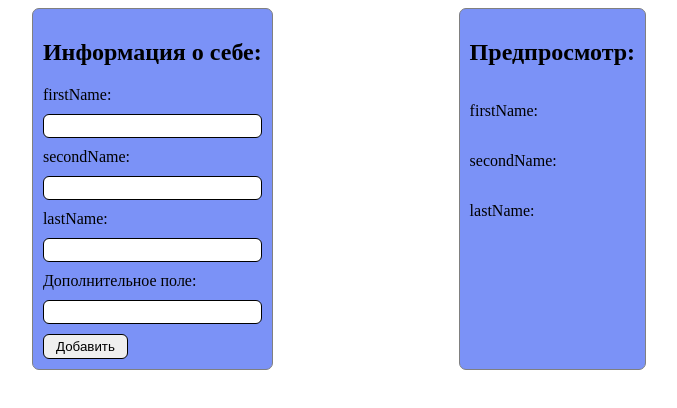
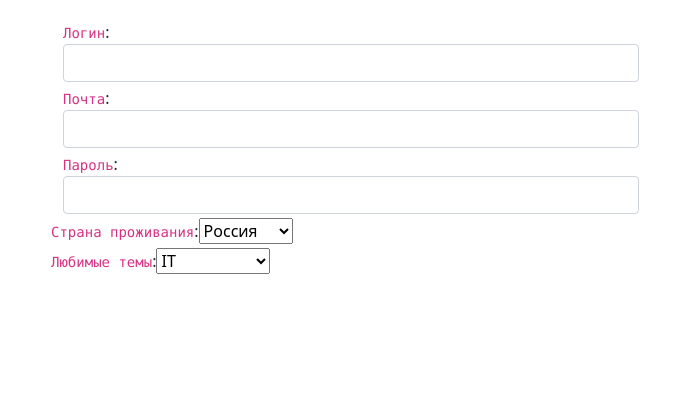
Before and after one commit to GHJKer/lesson-4-git, a Vue app: page / in a window 1280 px wide. Shown: the top 408 px of the page, without its empty margins (301-978 px from the left). Built offline with nearby package versions, Linux system fonts and the light colour scheme.

Commit message:
forms
just a new lesson

```diff
--- a/package.json
+++ b/package.json
@@ -1,5 +1,5 @@
 {
-  "name": "lesson-4",
+  "name": "lesson-5",
   "version": "0.1.0",
   "private": true,
   "scripts": {
@@ -8,6 +8,8 @@
     "lint": "vue-cli-service lint"
   },
   "dependencies": {
+    "bootstrap": "^5.1.0",
+    "bootstrap-vue": "^2.21.2",
     "core-js": "^3.6.5",
     "vue": "^2.6.11"
   },
--- a/src/App.vue
+++ b/src/App.vue
@@ -1,16 +1,19 @@
 <template>
   <div id="app">
-    <vueComp />
+    <myForm />
   </div>
 </template>
 
 <script>
-import vueComp from '@/components/vueComp.vue'
+import 'bootstrap/dist/css/bootstrap.css'
+import 'bootstrap-vue/dist/bootstrap-vue.css'
+
+import myForm from './components/myForm.vue'
 
 export default {
   name: 'App',
   components: {
-    vueComp
+    myForm
   }
 }
 </script>
--- /dev/null
+++ b/src/components/myForm.vue
@@ -0,0 +1,72 @@
+<template>
+  <div class="main">
+    <b-container fluid>
+      <b-row class="my-1" v-for="type in types" :key="type">
+        <b-col sm="3">
+          <label :for="`type-${type}`"
+            ><code>{{ type }}</code
+            >:</label
+          >
+        </b-col>
+        <b-col sm="9">
+          <b-form-input :id="`type-${type}`" :type="type"></b-form-input>
+        </b-col>
+      </b-row>
+    </b-container>
+    <div>
+      <b-row class="my-1">
+        <b-col sm="9">
+          <label><code>Страна проживания</code>:</label>
+          <b-form-select
+            v-model="selected"
+            :options="countries"
+          ></b-form-select>
+        </b-col>
+      </b-row>
+      <b-row class="my-1">
+        <b-col>
+          <label><code>Любимые темы</code>:</label>
+          <b-form-select v-model="selected" :options="themes"></b-form-select>
+        </b-col>
+      </b-row>
+    </div>
+  </div>
+</template>
+
+<script>
+export default {
+  name: "myForm",
+  data() {
+    return {
+      selected: null,
+      types: ["Логин", "Почта", "Пароль"],
+      countries: [
+        { text: "Россия" },
+        { text: "Англия" },
+        { text: "Америка" },
+        { text: "Китай" },
+        { text: "Франция" },
+      ],
+      themes: [
+        { text: "IT" },
+        { text: "Юмор" },
+        { text: "Фильмы" },
+        { text: "Игры" },
+        { text: "Литература" },
+      ],
+    };
+  },
+};
+</script>
+
+<style scoped>
+.main {
+  margin-top: 20px;
+}
+
+div {
+  width: 600px;
+  margin-left: auto;
+  margin-right: auto;
+}
+</style>
--- a/src/components/vueComp.vue
+++ /dev/null
@@ -1,119 +0,0 @@
-<template>
-    <div class="main">
-        <div class="wrapper bd">
-            <h2>Информация о себе:</h2>
-            <div class="flex">
-                <div
-                class="user-info"
-                v-for="(fieldValue, fieldLabel, index) in formFields"
-                :key="index"
-                >
-                    <label :for="fieldLabel">{{ fieldLabel }}:</label>
-                    <input
-                    id="fieldLabel"
-                    type="text"
-                    v-model="formFields[fieldLabel]"
-                    >
-                </div>
-            </div>
-            <div class="add-group">
-                <label for="additionalField">Дополнительное поле:</label>
-                <input
-                id="additionalField"
-                v-model="additionalField"
-                >
-                <button
-                type="button"
-                @click="addNewField"
-                >Добавить</button>
-            </div>
-        </div>
-        <div class="user-info-render bd">
-            <h2>Предпросмотр:</h2>
-            <p
-            v-for="(fieldValue, fieldLabel, index) in formFields"
-            :key="index"
-            >
-            {{ `${fieldLabel}: ${fieldValue}` }}
-            </p>
-        </div>
-    </div>
-</template>
-
-<script>
-export default {
-    name: 'vueComp',
-    data() {
-        return {
-            formFields: {
-                firstName: '',
-                secondName: '',
-                lastName: ''
-            },
-            additionalField: ''
-        }
-    },
-    methods: {
-        addNewField() {
-            this.formFields [this.additionalField] = '';
-            console.log(this.formFields)
-        }
-    }
-}
-</script>
-
-<style scoped>
-.main {
-    width: 800px;
-    margin-left: auto;
-    margin-right: auto;
-    display: flex;
-    justify-content: space-around;
-}
-
-.flex {
-    display: flex;
-    flex-direction: column;
-}
-
-.wrapper {
-    display: flex;
-    flex-direction: column;
-}
-
-.user-info {
-    display: flex;
-    flex-direction: column;
-}
-
-.user-info-render {
-    display: flex;
-    flex-direction: column;
-}
-
-.add-group {
-    display: flex;
-    flex-direction: column;
-}
-
-button {
-    height: 25px;
-    border-radius: 6px;
-    border: 1px solid;
-    width: 85px;
-}
-
-input {
-    margin: 10px 0px 10px;
-    border-radius: 6px;
-    border: 1px solid;
-    height: 20px;
-}
-
-.bd {
-    border: 1px solid grey;
-    border-radius: 7px;
-    padding: 10px;
-    background-color: rgb(123, 146, 247);
-}
-</style>
--- a/src/main.js
+++ b/src/main.js
@@ -1,7 +1,11 @@
 import Vue from 'vue'
 import App from './App.vue'
+import { BootstrapVue } from 'bootstrap-vue'
 
 Vue.config.productionTip = false
+
+Vue.use(BootstrapVue)
+
 
 new Vue({
   render: h => h(App),
```
Also changed, not shown: 2 other files (tests, documents, lock files or other folders).
